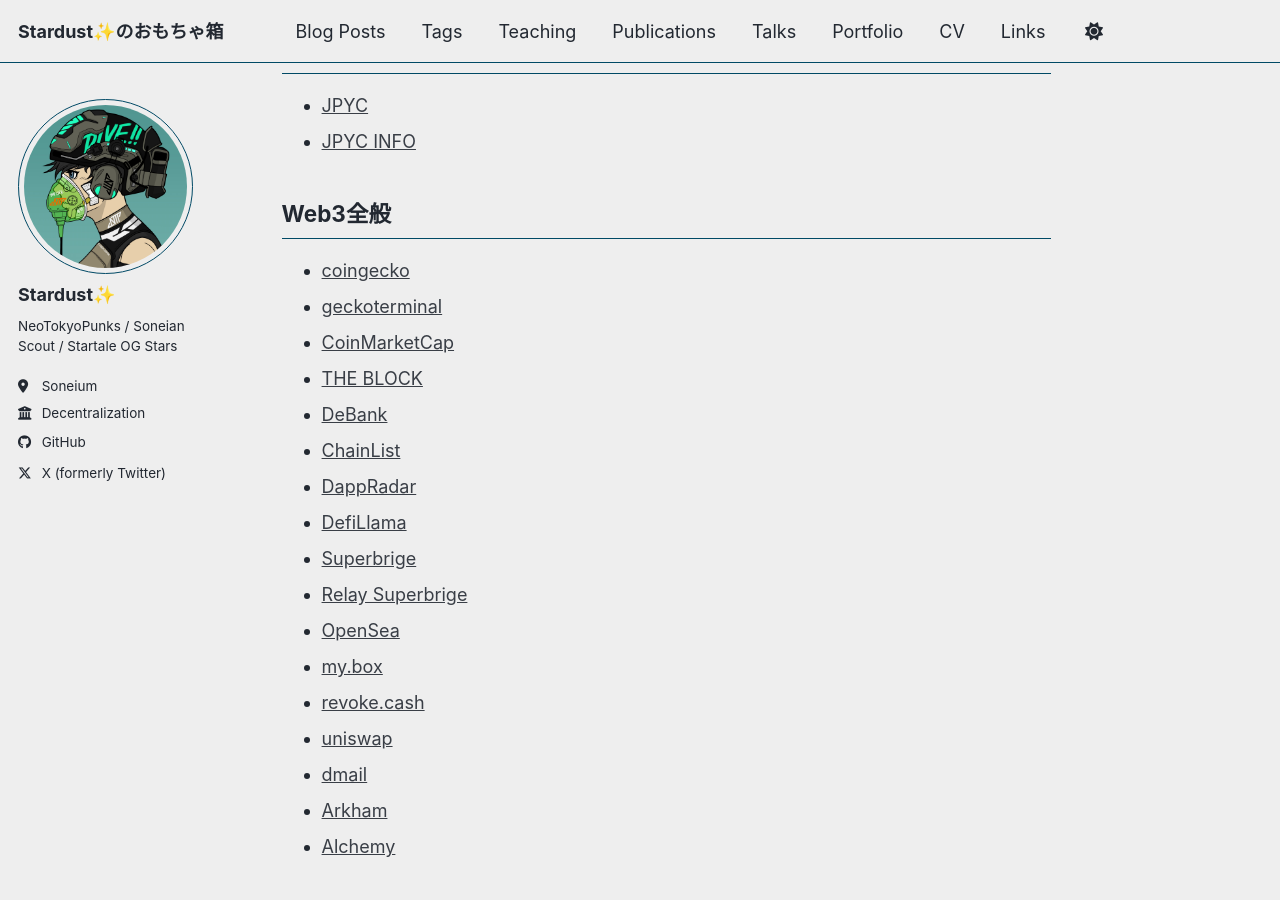
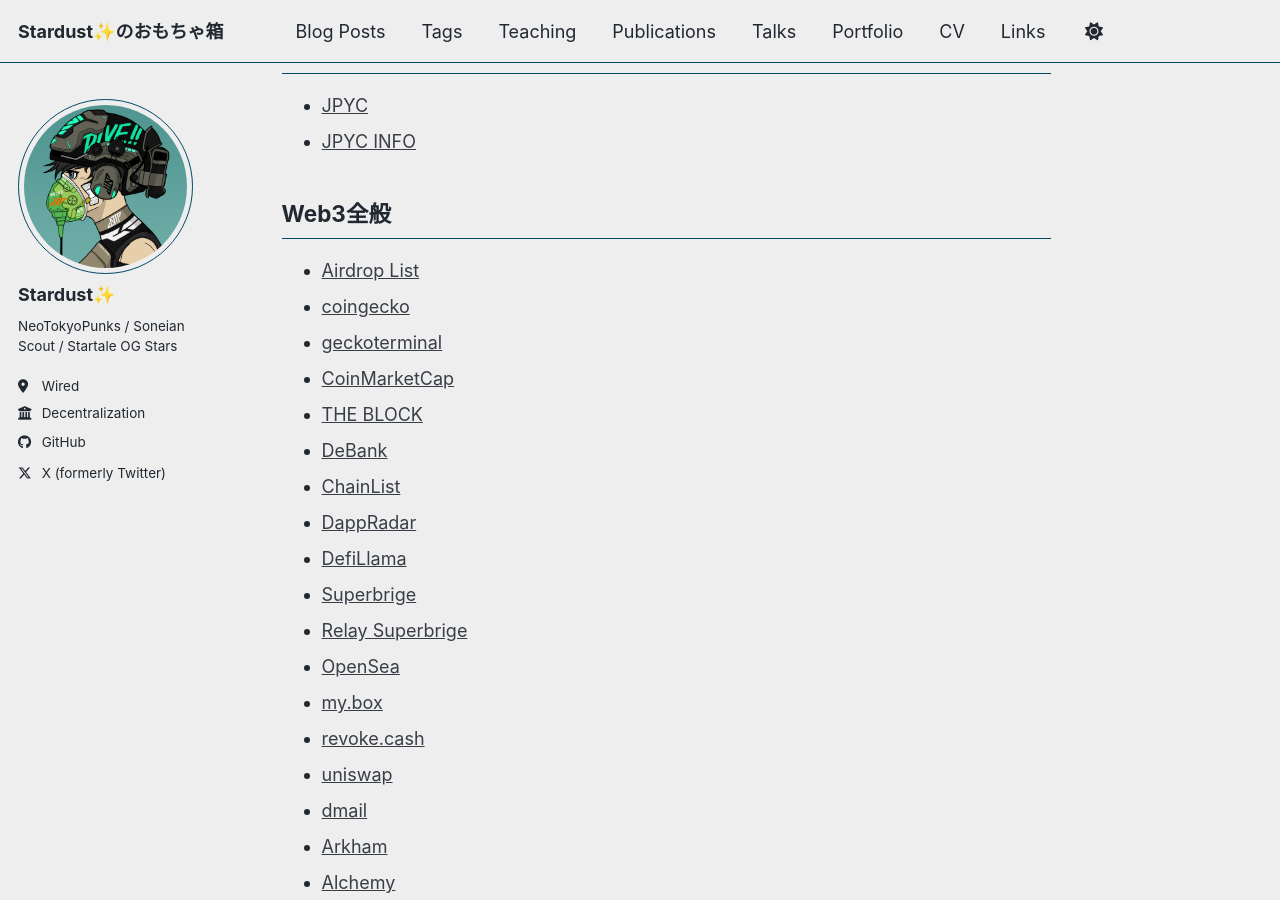
Before and after one commit to stardustdotbox/stardustdotbox.github.io, a Jekyll site: the page built from _pages/links.md, in a window 1280 px wide and 900 px high, scrolled down 1359 px. Built offline with Jekyll 4.4.1, drawn with Linux system fonts in a browser that asks for light colours; a script bundle is joined from its source files by our own code; library files that are not in the unit come from our copies.

Commit message:
Linkを追加

```diff
--- a/_config.yml
+++ b/_config.yml
@@ -27,7 +27,7 @@
   name             : "Stardust✨"
   pronouns         : # example: "she/her"
   bio              : "NeoTokyoPunks / Soneian Scout / Startale OG Stars"
-  location         : "Soneium"
+  location         : "Wired"
   employer         : "Decentralization"
   uri              : # URL
   email            : # "stardustdotbox@gmail.com"
--- a/_pages/links.md
+++ b/_pages/links.md
@@ -49,6 +49,7 @@
 
 ## Web3全般
 
+ * [Airdrop List](https://airdroplist.co/)
  * [coingecko](https://www.coingecko.com/)
  * [geckoterminal](https://www.geckoterminal.com/ja)
  * [CoinMarketCap](https://coinmarketcap.com/ja/)
```
